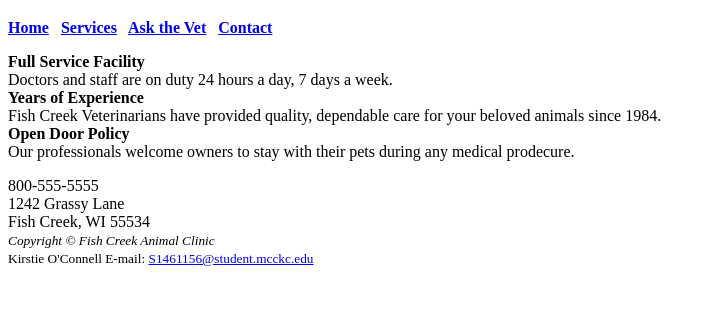
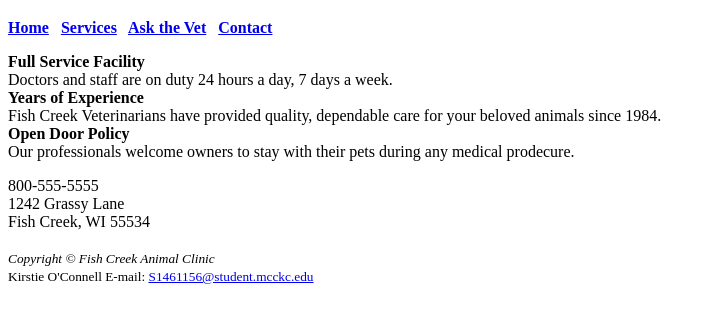
Before and after one commit to kylo1106/Fish-Creek, a plain HTML site: page index.html in a window 1280 px wide. Shown: the part 61-384 px from the top of the page, without its empty margins (0-716 px from the left). Drawn offline with Linux system fonts and the light colour scheme.

Commit message:
Update index.html

```diff
--- a/index.html
+++ b/index.html
@@ -28,7 +28,7 @@
 <div>
 800-555-5555<br>
 1242 Grassy Lane<br>
-Fish Creek, WI 55534
+Fish Creek, WI 55534<br><br>
 </div>
 </main>
 <footer>
```
